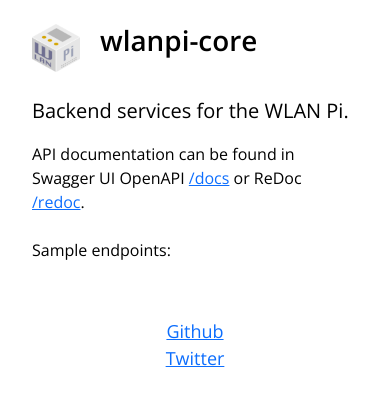
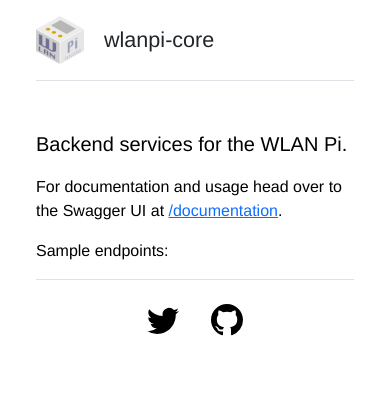
Before and after one commit to WLAN-Pi/wlanpi-core, a Python web app: template wlanpi_core/templates/home/index.html in a window 390 px wide. Shown: the top 406 px of the page. Run offline with Jinja, Linux system fonts and the light colour scheme; the template is opened without the code that fills it, so the values that code supplies are empty.

Commit message:
improve api landing page and remove superfluous css file

```diff
--- a/wlanpi_core/__version__.py
+++ b/wlanpi_core/__version__.py
@@ -13,3 +13,4 @@ __author_email__ = "josh@joshschmelzle.com"
 __version__ = "0.0.1rc1"
 __status__ = "alpha"
 __license__ = "BSD-3-Clause"
+__license_url__ = "https://opensource.org/licenses/BSD-3-Clause"
--- a/wlanpi_core/core/config.py
+++ b/wlanpi_core/core/config.py
@@ -6,6 +6,10 @@ class Settings(BaseSettings):
     API_V1_STR: str = "/api/v1"
 
     PROJECT_NAME: str = "wlanpi-core"
+
+    PROJECT_DESCRIPTION = """
+    The wlanpi-core API provides endpoints for applications on and off the WLAN Pi to share data. 🚀
+    """
 
     class Config:
         case_sensitive = True
--- a/wlanpi_core/static/css/docs.css
+++ /dev/null
@@ -1,33 +0,0 @@
-.request {
-    font-family: Menlo, Monaco, Consolas, "Courier New", monospace;
-    font-weight: bold;
-    border: 1px solid gray;
-    border-radius: 5px;
-    padding: 10px;
-    font-size: 24px;
-}
-
-.get {
-    color: #2b542c;
-    background-color: #beffbd;
-}
-
-.post {
-    color: #ae5900;
-    background-color: #ffc79d;
-}
-
-.response_formats span {
-    font-weight: bold;
-    color: darkred;
-    font-family: Menlo, Monaco, Consolas, "Courier New", monospace;
-}
-
-pre {
-    font-family: Menlo, Monaco, Consolas, "Courier New", monospace;
-}
-
-ul li {
-    font-size: 18px;
-    margin-bottom: 10px;
-}
--- a/wlanpi_core/static/css/theme.css
+++ b/wlanpi_core/static/css/theme.css
@@ -1,7 +1,5 @@
-@import url(//fonts.googleapis.com/css?family=Open+Sans:300,400,600,700);
-
 body {
-    font-family: "Open Sans", "Helvetica Neue", Helvetica, Arial, sans-serif;
+    font-family: "Helvetica Neue", Helvetica, Arial, sans-serif;
     font-weight: 300;
     color: black;
     background: white;
@@ -15,7 +13,7 @@ h3,
 h4,
 h5,
 h6 {
-    font-family: "Open Sans", "Helvetica Neue", Helvetica, Arial, sans-serif;
+    font-family: "Helvetica Neue", Helvetica, Arial, sans-serif;
     font-weight: 300;
 }
 
@@ -34,153 +32,3 @@ p {
 .font-bold {
     font-weight: 700;
 }
-
-.starter-template {
-    margin-top: 25px;
-}
-
-.starter-template .content {
-    margin-left: 10px;
-}
-
-.starter-template .content h1 {
-    margin-top: 10px;
-    font-size: 60px;
-}
-
-.starter-template .content h1 .smaller {
-    font-size: 40px;
-}
-
-.starter-template .content .lead {
-    font-size: 25px;
-}
-
-.starter-template .links {
-    float: right;
-    right: 0;
-    margin-top: 125px;
-}
-
-.starter-template .links ul {
-    display: block;
-    padding: 0;
-    margin: 0;
-}
-
-.starter-template .links ul li {
-    list-style: none;
-    display: inline;
-    margin: 0 10px;
-}
-
-.starter-template .links ul li:first-child {
-    margin-left: 0;
-}
-
-.starter-template .links ul li:last-child {
-    margin-right: 0;
-}
-
-.starter-template .links ul li.current-version {
-    font-weight: 400;
-}
-
-.starter-template .links ul li a, a {
-    text-decoration: underline;
-}
-
-.starter-template .links ul li a:hover, a:hover {
-    text-decoration: underline;
-}
-
-.starter-template .links ul li .icon-muted {
-    margin-right: 5px;
-}
-
-.starter-template .copyright {
-    margin-top: 10px;
-    font-size: 0.9em;
-    text-transform: lowercase;
-    float: right;
-    right: 0;
-}
-
-@media (max-width: 1199px) {
-    .starter-template .content h1 {
-        font-size: 45px;
-    }
-
-    .starter-template .content h1 .smaller {
-        font-size: 30px;
-    }
-
-    .starter-template .content .lead {
-        font-size: 20px;
-    }
-}
-
-@media (max-width: 991px) {
-    .starter-template {
-        margin-top: 0;
-    }
-
-    .starter-template .logo {
-        margin: 40px auto;
-    }
-
-    .starter-template .content {
-        margin-left: 0;
-        text-align: center;
-    }
-
-    .starter-template .content h1 {
-        margin-bottom: 20px;
-    }
-
-    .starter-template .links {
-        float: none;
-        text-align: center;
-        margin-top: 60px;
-    }
-
-    .starter-template .copyright {
-        float: none;
-        text-align: center;
-    }
-}
-
-@media (max-width: 767px) {
-    .starter-template .content h1 .smaller {
-        font-size: 25px;
-        display: block;
-    }
-
-    .starter-template .content .lead {
-        font-size: 16px;
-    }
-
-    .starter-template .links {
-        margin-top: 40px;
-    }
-
-    .starter-template .links ul li {
-        display: block;
-        margin: 0;
-    }
-
-    .starter-template .links ul li .icon-muted {
-        display: none;
-    }
-
-    .starter-template .copyright {
-        margin-top: 20px;
-    }
-}
-
-
-.disclaimer {
-    margin-top: 20px;
-    font-style: italic;
-
-}
--- a/wlanpi_core/templates/home/index.html
+++ b/wlanpi_core/templates/home/index.html
@@ -1,32 +1,20 @@
 {% extends "shared/layout.html" %}
 
 {% block content %}
-
-    <img src="/static/img/apple-icon-144x144.png" style="float: left; max-width: 48px; margin-right: 20px;" alt="WLAN Pi">
-
-    <h1><span class="font-semi-bold">wlanpi-core</span></h1>
-
-    <div style="clear:both;"></div>
-    <br>
     <p class="lead">
         Backend services for the <strong>WLAN Pi</strong>.
     </p>
-    <p>API documentation can be found in Swagger UI OpenAPI <a href="/docs">/docs</a> or ReDoc <a href="/redoc">/redoc</a>.<br>
-        <br>
+    <p>
+        For documentation and usage head over to the Swagger UI at <a href="/documentation">/documentation</a>.
+    </p>
+    <p>
         <strong>Sample endpoints:</strong>
-
         {% if endpoints %}
-        <div>
-            <ul>
-                {% for e in endpoints %}
-                <li> <a href="{{e.path}}">{{ e.path }}</a></li>
-                {% endfor %}
-            </ul>
-        </div>
+        <ul>
+            {% for e in endpoints %}
+            <li> <a href="{{e.path}}">{{ e.path }}</a></li>
+            {% endfor %}
+        </ul>
         {% endif %}
-
     </p>
-
-
-
 {% endblock %}
--- a/wlanpi_core/templates/shared/layout.html
+++ b/wlanpi_core/templates/shared/layout.html
@@ -5,41 +5,51 @@
     <meta charset="utf-8">
     <meta http-equiv="X-UA-Compatible" content="IE=edge">
     <meta name="viewport" content="width=device-width, initial-scale=1.0">
-    <meta name="description" content="A set of API endpoints built for the WLAN Pi using FastAPI & Python 3">
+    <meta name="description" content="API endpoints built for the WLAN Pi using FastAPI & Python 3">
     <meta name="author" content="Josh Schmelzle">
 
-    <title>wlanpi-core - API landing page</title>
-
+    <title>wlanpi-core - API</title>
     <link href="/static/vendor/bootstrap.min.css" rel="stylesheet" integrity="sha384-F3w7mX95PdgyTmZZMECAngseQB83DfGTowi0iMjiWaeVhAn4FJkqJByhZMI3AhiU" crossorigin="anonymous">
     <link href="/static/css/theme.css" rel="stylesheet">
-    <link href="/static/css/docs.css" rel="stylesheet">
 </head>
 
 <body>
-<br>
-<div class="starter-template">
-    <div class="container">
-        <div class="row">
-            <div class="col-md-10">
-                <div>
+    <div class="col-lg-8 mx-auto p-3 py-md-5">
+        <header class="d-flex align-items-center pb-3 mb-5 border-bottom">
+            <a href="/" class="d-flex align-items-center text-dark text-decoration-none">
+                <img src="/static/img/apple-icon-144x144.png" style="max-width: 48px; margin-right: 20px;" alt="WLAN Pi Logo">
+                <span class="fs-4">wlanpi-core</span>
+            </a>
+        </header>
+        <main>
         {% block content %}
         <div class="content">
             THIS PAGE HAS NO CONTENT
         </div>
         {% endblock %}
-                </div>
-            </div>
-        </div>
-        <div class="row">
-            <div class="links">
-                <ul>
-                    <li><i class="glyphicon glyphicon-cog icon-muted"></i><a href="https://github.com/wlan-pi/wlanpi-core" target="_blank">Github</a></li>
-                    <li><i class="glyphicon glyphicon-globe icon-muted"></i><a href="https://twitter.com/wlanpi" target="_blank">Twitter</a>
+        </main>
+        <footer class="pt-3 text-muted border-top">
+            <div class="row d-flex justify-content-center">
+                <div class="col-md-6">
+                    <ul class="list-group list-group-horizontal justify-content-center">
+                        <li class="list-group-item border-0">
+                            <a href="https://twitter.com/wlanpi" class="text-black" target="_blank" alt="WLAN Pi Twitter page">
+                                <svg xmlns="http://www.w3.org/2000/svg" width="32" height="32" fill="currentColor" class="bi bi-twitter" viewBox="0 0 16 16">
+                                    <path d="M5.026 15c6.038 0 9.341-5.003 9.341-9.334 0-.14 0-.282-.006-.422A6.685 6.685 0 0 0 16 3.542a6.658 6.658 0 0 1-1.889.518 3.301 3.301 0 0 0 1.447-1.817 6.533 6.533 0 0 1-2.087.793A3.286 3.286 0 0 0 7.875 6.03a9.325 9.325 0 0 1-6.767-3.429 3.289 3.289 0 0 0 1.018 4.382A3.323 3.323 0 0 1 .64 6.575v.045a3.288 3.288 0 0 0 2.632 3.218 3.203 3.203 0 0 1-.865.115 3.23 3.23 0 0 1-.614-.057 3.283 3.283 0 0 0 3.067 2.277A6.588 6.588 0 0 1 .78 13.58a6.32 6.32 0 0 1-.78-.045A9.344 9.344 0 0 0 5.026 15z"/>
+                                </svg>
+                            </a>
+                        </li>
+                        <li class="list-group-item border-0">
+                            <a href="https://github.com/wlan-pi/wlanpi-core" class="text-black" target="_blank" alt="WLAN Pi wlanpi-core GitHub page">
+                                <svg xmlns="http://www.w3.org/2000/svg" width="32" height="32" fill="currentColor" class="bi bi-github" viewBox="0 0 16 16">
+                                    <path d="M8 0C3.58 0 0 3.58 0 8c0 3.54 2.29 6.53 5.47 7.59.4.07.55-.17.55-.38 0-.19-.01-.82-.01-1.49-2.01.37-2.53-.49-2.69-.94-.09-.23-.48-.94-.82-1.13-.28-.15-.68-.52-.01-.53.63-.01 1.08.58 1.23.82.72 1.21 1.87.87 2.33.66.07-.52.28-.87.51-1.07-1.78-.2-3.64-.89-3.64-3.95 0-.87.31-1.59.82-2.15-.08-.2-.36-1.02.08-2.12 0 0 .67-.21 2.2.82.64-.18 1.32-.27 2-.27.68 0 1.36.09 2 .27 1.53-1.04 2.2-.82 2.2-.82.44 1.1.16 1.92.08 2.12.51.56.82 1.27.82 2.15 0 3.07-1.87 3.75-3.65 3.95.29.25.54.73.54 1.48 0 1.07-.01 1.93-.01 2.2 0 .21.15.46.55.38A8.012 8.012 0 0 0 16 8c0-4.42-3.58-8-8-8z"/>
+                                </svg>
+                            </a>
                         </li>
                     </ul>
                 </div>
             </div>
-    </div>
+        </footer>
     </div>
 </body>
 </html>
```
Also changed, not shown: wlanpi_core/app.py (+13 -1 lines). Lines whose indentation alone changed are shown as unchanged.
